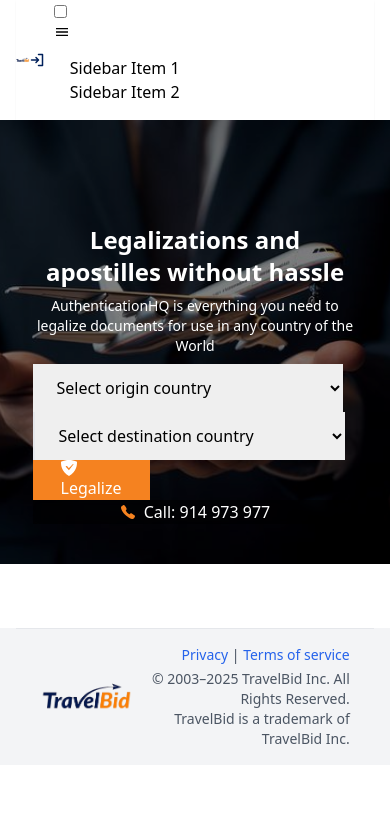
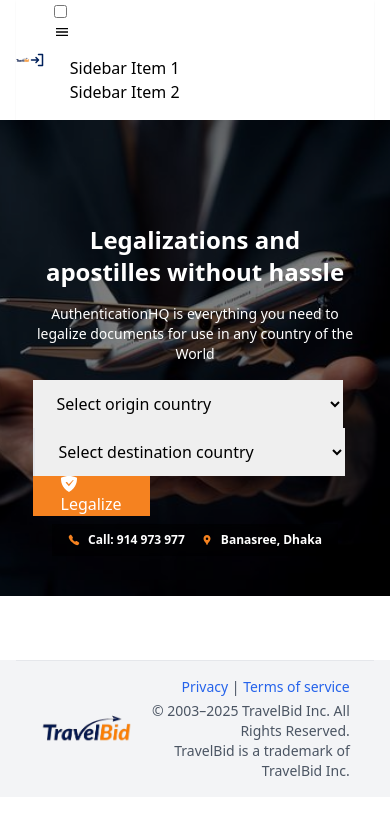
Before and after one commit to mehediScriptDev/Complete-store, a React (Vite) app: page / in a window 390 px wide. Shown: the top 814 px of the page. Built offline with nearby package versions, Linux system fonts and the light colour scheme.

Commit message:
hero section responsive done

```diff
--- a/package.json
+++ b/package.json
@@ -10,6 +10,7 @@
     "preview": "vite preview"
   },
   "dependencies": {
+    "animate.css": "^4.1.1",
     "localforage": "^1.10.0",
     "match-sorter": "^8.0.1",
     "react": "^19.1.0",
--- a/src/Components/Banner.jsx
+++ b/src/Components/Banner.jsx
@@ -1,6 +1,8 @@
 import banner from "../images/banner.jpg";
 import { SiAdguard } from "react-icons/si";
 import { IoCall } from "react-icons/io5";
+import { ImWhatsapp } from "react-icons/im";
+import { MdLocationPin } from "react-icons/md";
 
 const Banner = () => {
   return (
@@ -14,17 +16,19 @@ const Banner = () => {
     >
       <div className="absolute inset-0 bg-black/50 z-0"></div>
       <div className="relative z-10 flex mt-16 justify-center flex-col gap-y-2 items-center w-10/12 mx-auto text-white">
-        <h1 className="font-bold text-center md:text-left text-2xl md:text-4xl">
+        <h1 className="font-bold text-center md:text-left md:py-4 text-2xl md:text-4xl">
           Legalizations and apostilles without hassle
         </h1>
-        <p className="text-sm text-center md:text-left">
+        <p className="text-sm text-center py-2 md:text-left">
           AuthenticationHQ is everything you need to legalize documents for use
           in any country of the World
         </p>
         <div className="">
-          <div className="join menu menu-vertical md:menu-horizontal rounded-box">
+          <div className="join menu menu-vertical lg:menu-horizontal rounded-box">
             <select className="text-black py-3 px-5 join-item" name="From">
-              <option disabled selected hidden value="ok">Select origin country</option>
+              <option disabled selected hidden value="ok">
+                Select origin country
+              </option>
               <option>Afghanistan</option>
               <option>Albania</option>
               <option>Algeria</option>
@@ -220,8 +224,13 @@ const Banner = () => {
               <option>Zambia</option>
               <option>Zimbabwe</option>
             </select>
-            <select className="text-black py-3 px-5 join-item border-l-2" name="">
-              <option disabled selected hidden value="">Select destination country</option>
+            <select
+              className="text-black py-3 px-5 join-item border-l-2"
+              name=""
+            >
+              <option disabled selected hidden value="">
+                Select destination country
+              </option>
               <option>Afghanistan</option>
               <option>Albania</option>
               <option>Algeria</option>
@@ -417,13 +426,22 @@ const Banner = () => {
               <option>Zambia</option>
               <option>Zimbabwe</option>
             </select>
-            <button className="btn h-auto px-7 border-transparent join-item bg-bidcl hover:bg-travelcl duration-300 hover:text-white"><SiAdguard /> Legalize</button>
+            <button className="btn h-auto px-7 border-transparent join-item bg-bidcl hover:bg-travelcl duration-300 hover:text-white">
+              <SiAdguard /> Legalize
+            </button>
           </div>
-
-          <div className="join-vertical">
-            <div className="flex justify-center items-center backdrop-blur-sm bg-black/50 rounded-box">
-            <h1 className="flex items-center gap-2"><IoCall className="text-bidcl" /> Call: 914 973 977</h1>
-          </div>
+        </div>
+        <div>
+          <div className="flex font-semibold flex-row justify-center gap-4 px-4 py-2 items-center backdrop-blur-sm bg-black/50 rounded-box">
+            <a href="https://api.whatsapp.com/send/?phone=%2B15557174563&text&type=phone_number&app_absent=0" target="_black" className="lg:flex items-center gap-2 lg:text-xl hidden">
+              <ImWhatsapp className="text-bidcl" /> WhatsApp
+            </a>
+            <h1 className="flex items-center gap-2 text-xs md:text-sm lg:text-xl">
+              <IoCall className="text-bidcl" /> Call: 914 973 977
+            </h1>
+            <h1 className="flex items-center gap-2 text-xs md:text-sm lg:text-xl">
+              <MdLocationPin className="text-bidcl" /> Banasree, Dhaka
+            </h1>
           </div>
         </div>
       </div>
```
Also changed, not shown: 1 other file (tests, documents, lock files or other folders).
